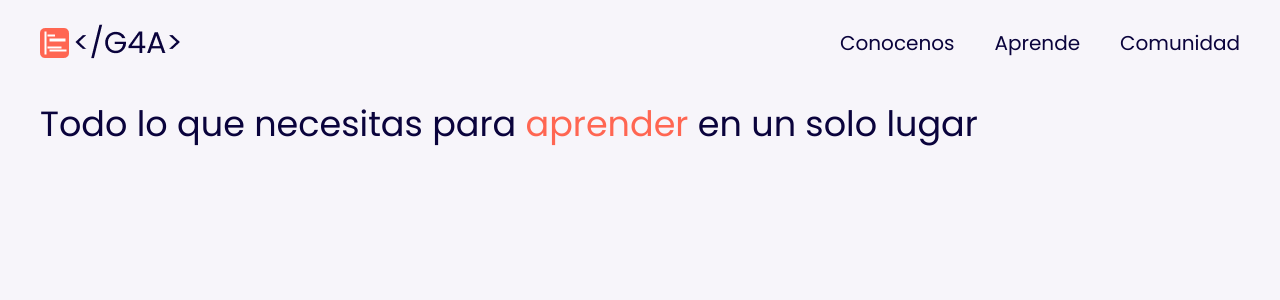
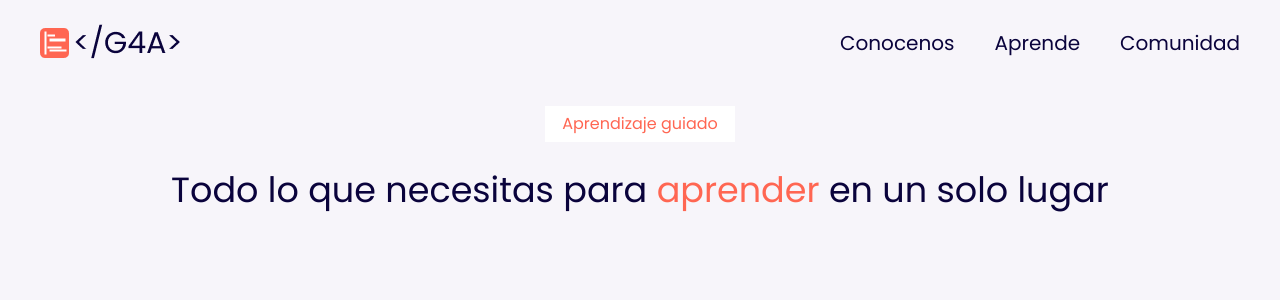
Before and after one commit to 1001-caleb/g4a-landing, a React (Vite) app: page / in a window 1280 px wide. Shown: the top 300 px of the page. Built offline with nearby package versions, Linux system fonts and the light colour scheme.

Commit message:
tag #aprendizajeGuiado

```diff
--- a/src/components/Hero.jsx
+++ b/src/components/Hero.jsx
@@ -5,6 +5,9 @@ export default function Hero() {
   return (
     <>
         <Section>
+            <Tag>
+                Aprendizaje guiado
+            </Tag>
             <h3>
                 Todo lo que necesitas
                 para <span>aprender </span>
@@ -19,12 +22,18 @@ const Section = styled.section`
     display: flex;
     flex-direction:column;
     padding: 2rem 4rem;
+    gap: 3rem;
+    text-align: center;
+    align-items: center;
 
     h3{
         font-size: 2.5rem;
         color: #0A033C;
+
+
         @media(min-width: 768px){
             font-size: 3.5rem;
+
 
         }
 
@@ -39,3 +48,14 @@ const Section = styled.section`
         }
     }
 `
+
+const Tag = styled.h4`
+    background-color: #fff;
+    color: #FF6652;
+    display: flex;
+    justify-content: center;
+    align-items: center;
+    font-size: 1.6rem;
+    width: 190px;
+    height: 36px;
+`
--- a/src/components/Navbar.jsx
+++ b/src/components/Navbar.jsx
@@ -76,7 +76,7 @@ const NabarContainer = styled.nav`
     text-align: center;
     transition: all .6s;
     a{
-      font-size: 3rem;
+      font-size: 2.5rem;
     }
     @media(min-width:768px){
       a{
```
